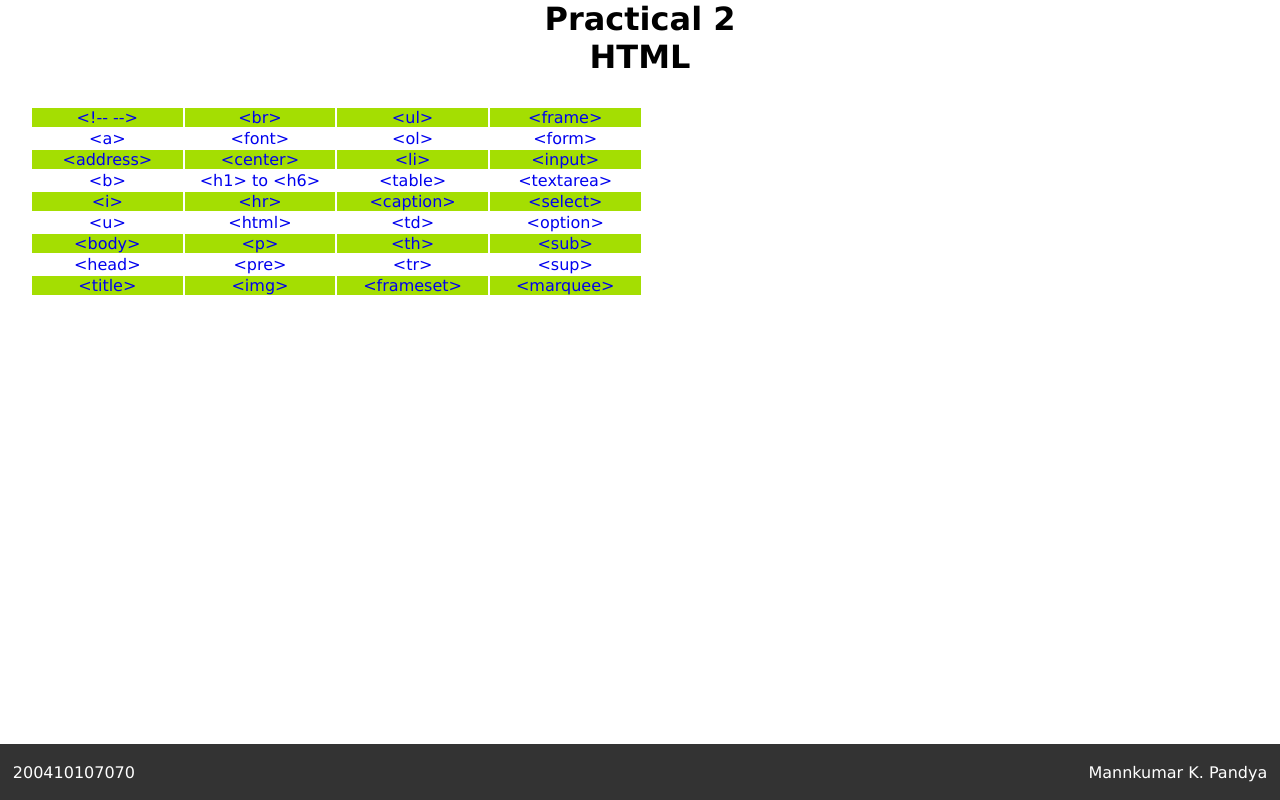
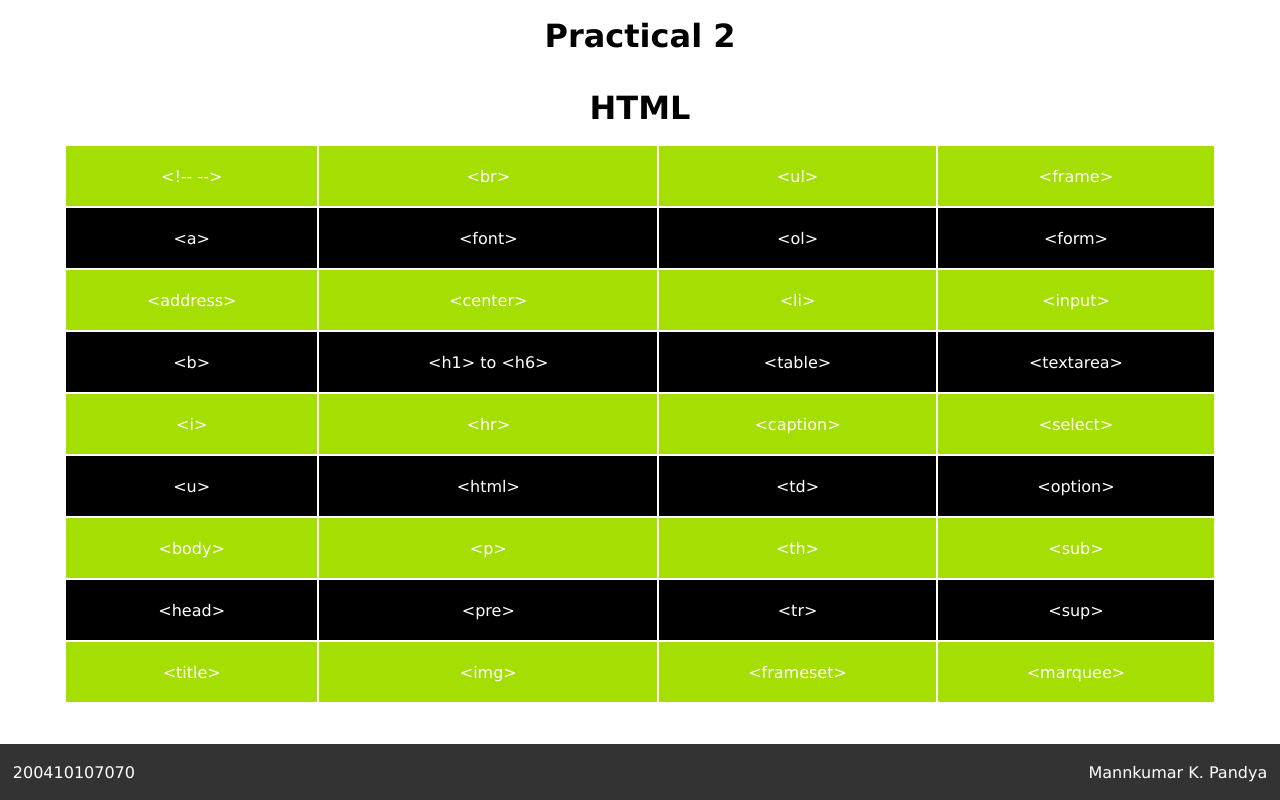
Before and after one commit to Mannkp/HTML-Elements-Tags, a plain HTML site: page index.html in a window 1280 px wide. Drawn offline with Linux system fonts and the light colour scheme.

Commit message:
css changes

```diff
--- a/indexstyle.css
+++ b/indexstyle.css
@@ -1,55 +1,63 @@
-*{
-    margin:0px;
-    padding:0px;
+* {
+    margin: 0px;
+    padding: 0px;
     font-family: Verdana, Geneva, Tahoma, sans-serif;
 }
-    h1{
+
+h1 {
+    line-height: 9vh;
     text-align: center;
 }
-    a:link{
+
+a:link {
     text-decoration: none;
+    color: #fff;
 }
-    a:hover{
-        border-radius: 5px;
-        text-decoration: none;
+
+a:hover {
+    text-decoration: underline wavy;
 }
-    table{
-        margin: 10px;
-        padding: 20px;
+
+a:visited {
+    color: #fff;
+}
+
+table {
+    margin: auto;
     text-align: center;
+    width: 90%;
+    height: 70%;
 }
-    td{
-        /* padding-top:15px;
-        padding-left: 100px;
-        padding-right: 100px;
-        padding-bottom: 15px; */
-        width: 20%;
-    }
-    tr:nth-child(2n+1){
+
+tr:nth-child(2n+1) {
     background-color: #a4de02;
 }
-    tr:nth-child(2n){
-        background-color: #0000;
+
+tr:nth-of-type(2n) {
+    background-color: #000;
+    color: #fff;
 }
-    .table{
-        /* margin: 20px; */
-    }
-    footer{
-        color:white;
-        /* height: 50px; */
-        /* padding-top: 20px; */
+/*
+td>a:link {
+    color: #fff;
+} */
+
+footer {
+    color: white;
     align-items: center;
-        width:100%;
+    width: 100%;
     height: 7%;
     background-color: #333;
     display: flex;
     justify-content: space-between;
     position: fixed;
-        bottom:0px;
+    bottom: 0px;
 }
-    footer p{
-        margin:0px 1vw;
+
+footer p {
+    margin: 0px 1vw;
 }
-    #fbox{
+
+#fbox {
     align-content: center;
 }
```
Lines whose indentation alone changed are shown as unchanged.
